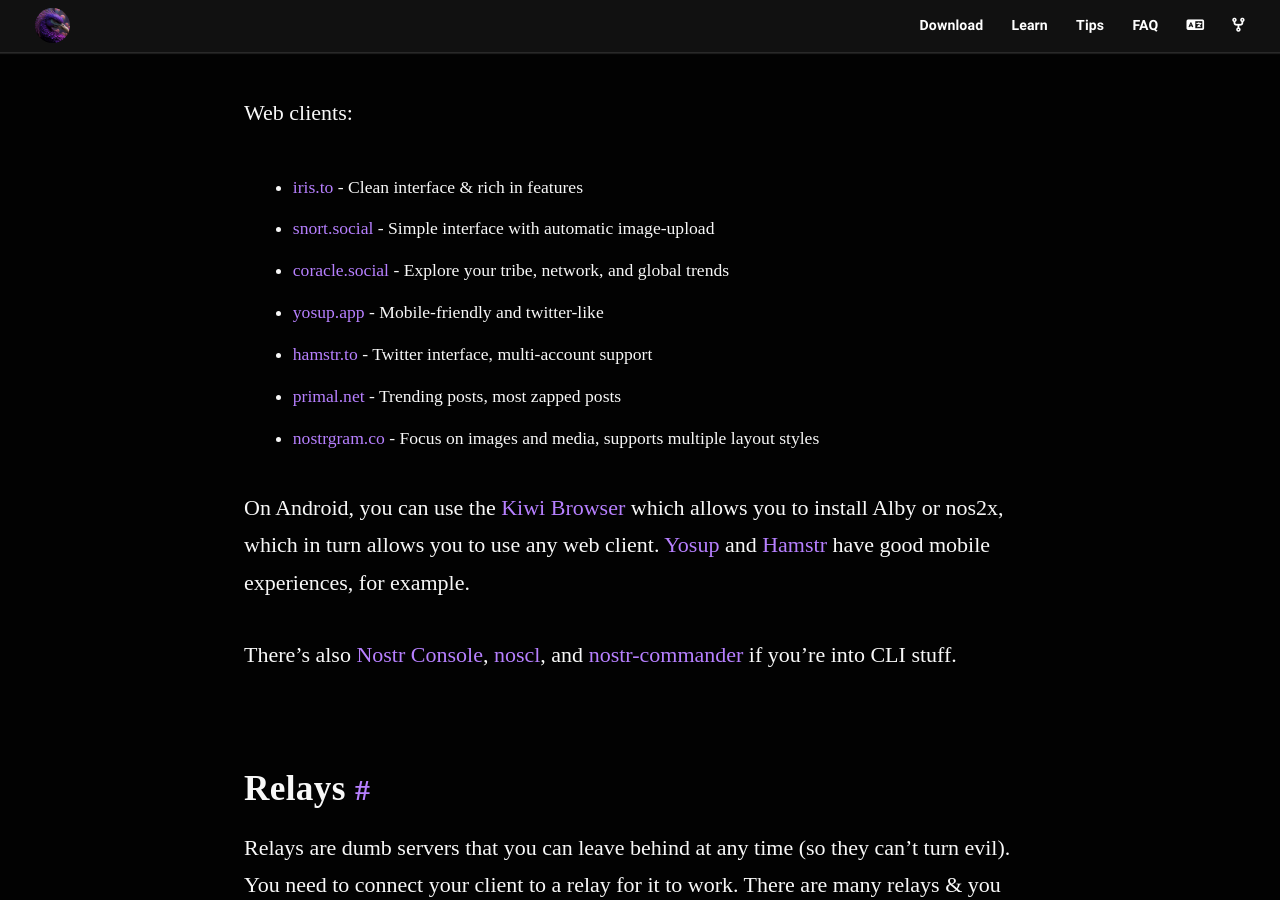
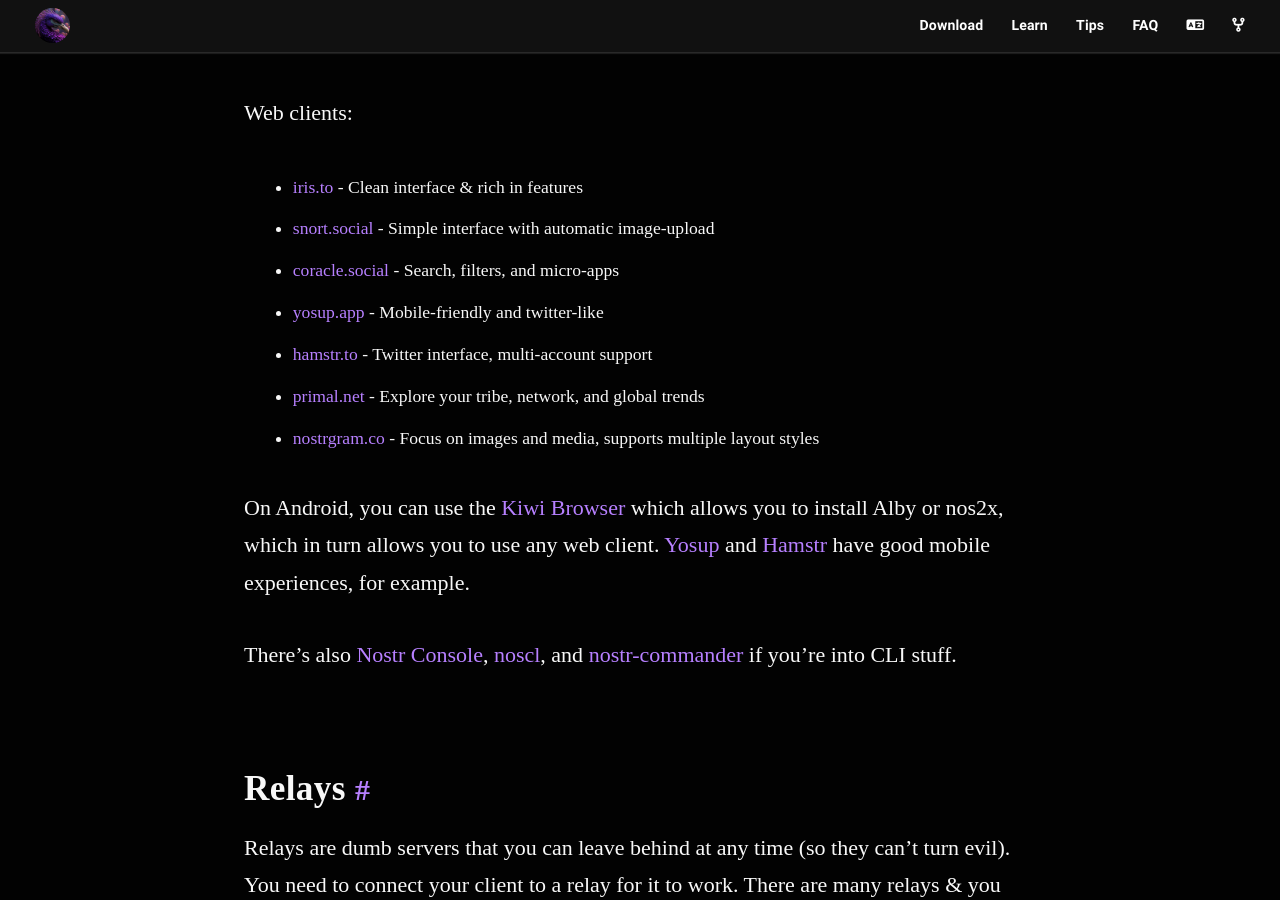
Before and after one commit to nostr-resources/nostr-resources.github.io, a Jekyll site: the page built from index.md, in a window 1280 px wide and 900 px high, scrolled down 4582 px. Built offline with Jekyll 4.4.1, drawn with Linux system fonts in a browser that asks for light colours; some web fonts are replaced.

Commit message:
fix: client descriptions

```diff
--- a/index.md
+++ b/index.md
@@ -137,10 +137,10 @@ Web clients:
 
 - [iris.to](https://iris.to/) - Clean interface & rich in features
 - [snort.social](https://snort.social/) - Simple interface with automatic image-upload
-- [coracle.social](https://coracle.social/) - Explore your tribe, network, and global trends
+- [coracle.social](https://coracle.social/) - Search, filters, and micro-apps
 - [yosup.app](https://yosup.app/) - Mobile-friendly and twitter-like
 - [hamstr.to](https://hamstr.to/) - Twitter interface, multi-account support
-- [primal.net](https://primal.net/) - Trending posts, most zapped posts
+- [primal.net](https://primal.net/) - Explore your tribe, network, and global trends
 - [nostrgram.co](https://nostrgram.co/) - Focus on images and media, supports multiple layout styles
 
 On Android, you can use the [Kiwi Browser](https://kiwibrowser.com/) which
```
